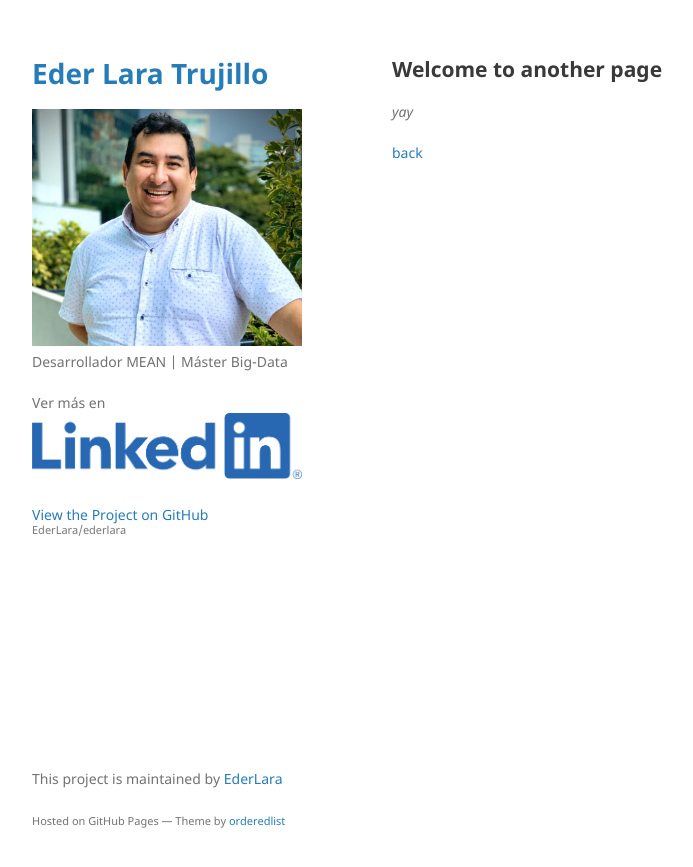
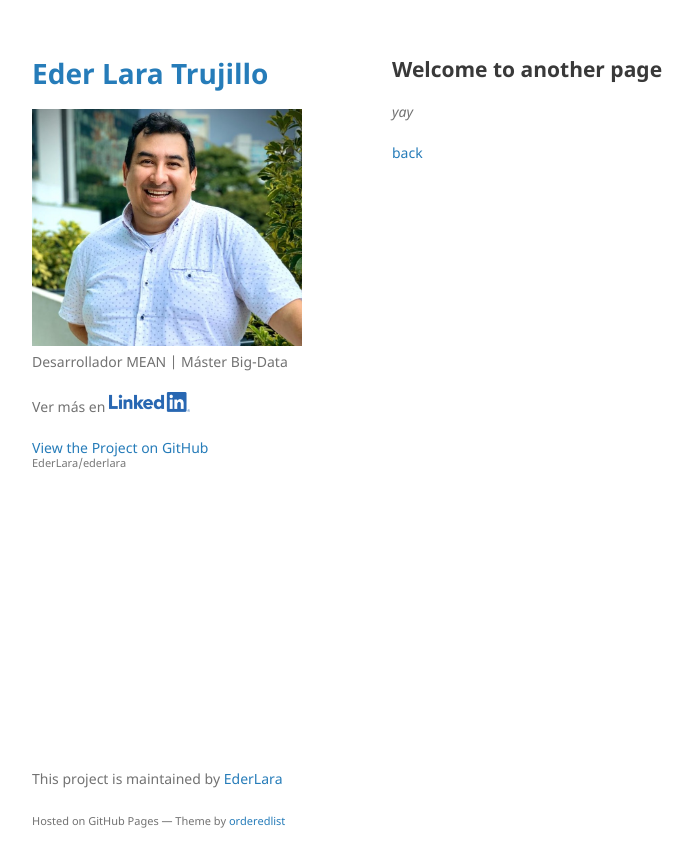
Before and after one commit to EderLara/ederlara, a Jekyll site: the page built from another-page.md, in a window 1280 px wide. Shown: the top 867 px of the page, without its empty margins (178-871 px from the left). Built offline with Jekyll 4.4.1, drawn with Linux system fonts in a browser that asks for light colours; our own code applies the rules of GitHub Pages for plain Markdown files.

Commit message:
Update default.html

```diff
--- a/_layouts/default.html
+++ b/_layouts/default.html
@@ -22,7 +22,7 @@
         {% endif %}
 
         <p>{{ site.description | default: site.github.project_tagline }}</p>
-        <p class="view">Ver más en <a href="{{ site.linkedin }}"><img src="{{ site.imglink | relative_url }}" alt="LinkedIn"></a></p>
+        <p class="view">Ver más en <a href="{{ site.linkedin }}"><img src="{{ site.imglink | relative_url }}" width="30%" alt="LinkedIn"></a></p>
 
         {% if site.github.is_project_page %}
         <p class="view"><a href="{{ site.github.repository_url }}">View the Project on GitHub <small>{{ site.github.repository_nwo }}</small></a></p>
```
